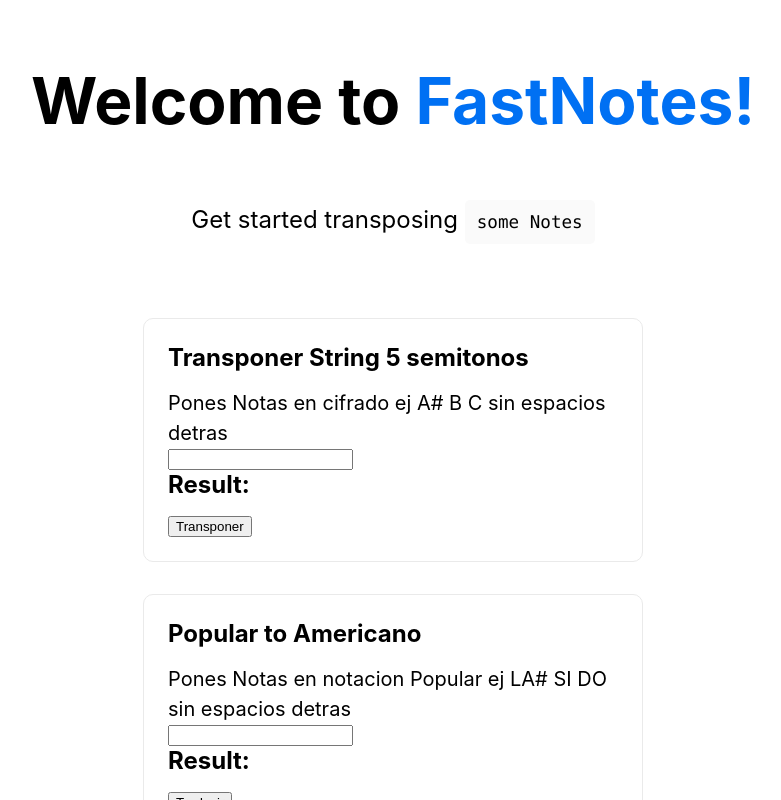
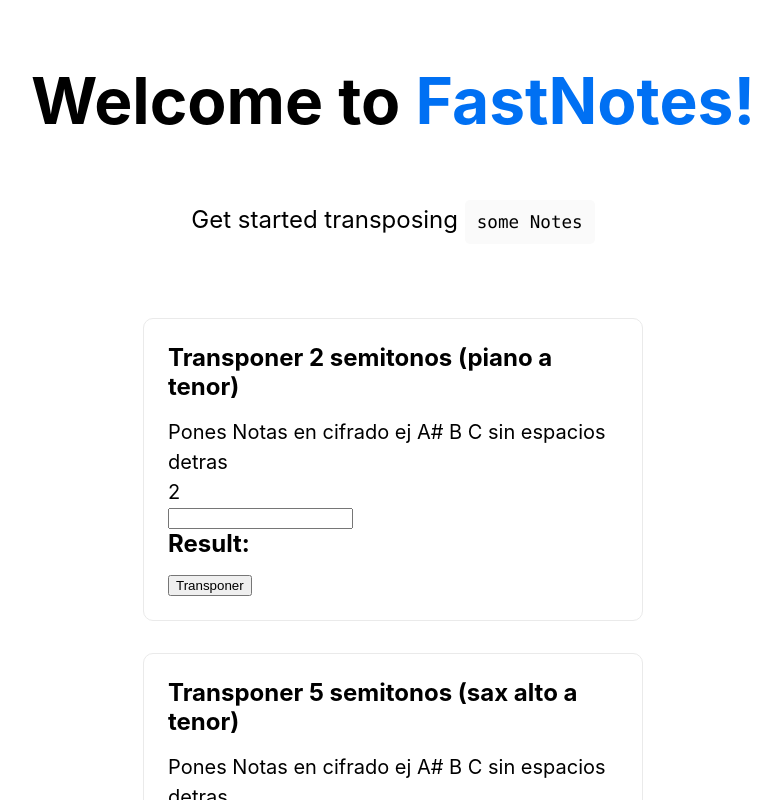
Before and after one commit to rpolverini/fast-notes-front, a Next.js app: page / in a window 1280 px wide. Shown: the top 800 px of the page, without its empty margins (247-1028 px from the left). Built offline with nearby package versions, Linux system fonts and the light colour scheme.

Commit message:
agregamos do a bb

```diff
--- a/components/Tarjeta.js
+++ b/components/Tarjeta.js
@@ -11,6 +11,7 @@
 
 export const Tarjeta = (props) => {
   const [input_note, set_input_note ] = useState('');
+  const [semitonos, set_semitonos ] = useState(0);
   const [output_note, set_output_note ] = useState('');
 
 
@@ -32,7 +33,7 @@
     console.log("transpose");
     body = {
     texto: texto,
-    semitonos: 5 //saxo alto to tenor
+    semitonos: props.semitonos
   }
 } else {
   console.log("translate");
@@ -55,6 +56,7 @@
 }
 
 const transpose_onenote = () => {
+
   callApi(input_note);
 
  };
@@ -66,6 +68,7 @@
     <div className={styles.card}>
             <h2>{props.title}</h2>
             <p >{props.description}</p>
+            <p>{props.semitonos}</p>
             <input type="text" value={input_note} onChange={e => set_input_note(e.target.value)} />
             <h2>Result: {output_note}</h2>
 
--- a/pages/index.js
+++ b/pages/index.js
@@ -34,8 +34,10 @@
 
         <div className={styles.grid}>
 
-          <Tarjeta title="Transponer String 5 semitonos" buttonText="Transponer" description="Pones Notas en cifrado ej A# B C sin espacios detras" endPoint="transpose/string"/>
+          <Tarjeta title="Transponer 2 semitonos (piano a tenor)" buttonText="Transponer" description="Pones Notas en cifrado ej A# B C sin espacios detras" endPoint="transpose/string" semitonos="2"/>
+          <Tarjeta title="Transponer 5 semitonos (sax alto a tenor)" buttonText="Transponer" description="Pones Notas en cifrado ej A# B C sin espacios detras" endPoint="transpose/string" semitonos="5"/>
           <br></br>
+
           <Tarjeta title="Popular to Americano " buttonText="Traducir" description="Pones Notas en notacion Popular ej LA# SI DO sin espacios detras" endPoint="translate/popularToAmericano"/>
           <Tarjeta title="Americano to Popular "  buttonText="Traducir" description="Pones Notas en Cifrado Americano ej A# B C sin espacios detras" endPoint="translate/americanoToPopular"/>
 
```
